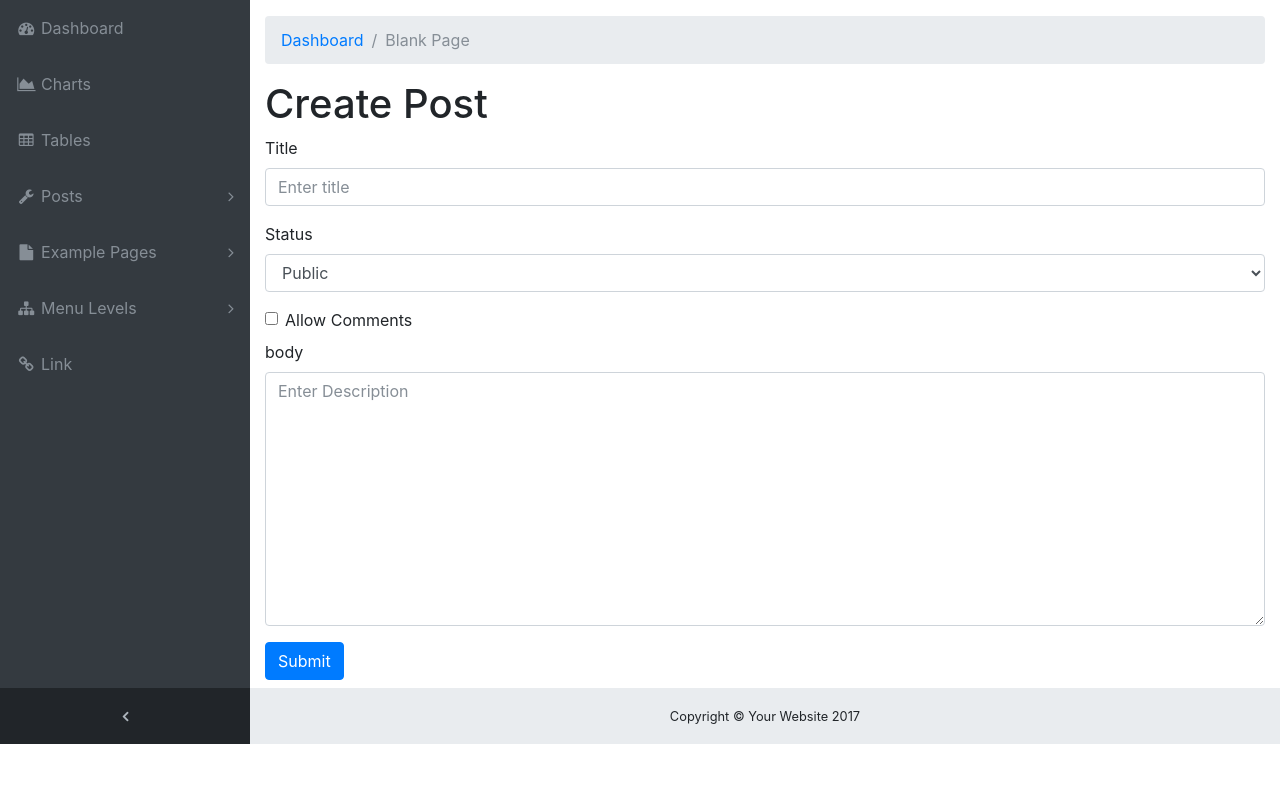
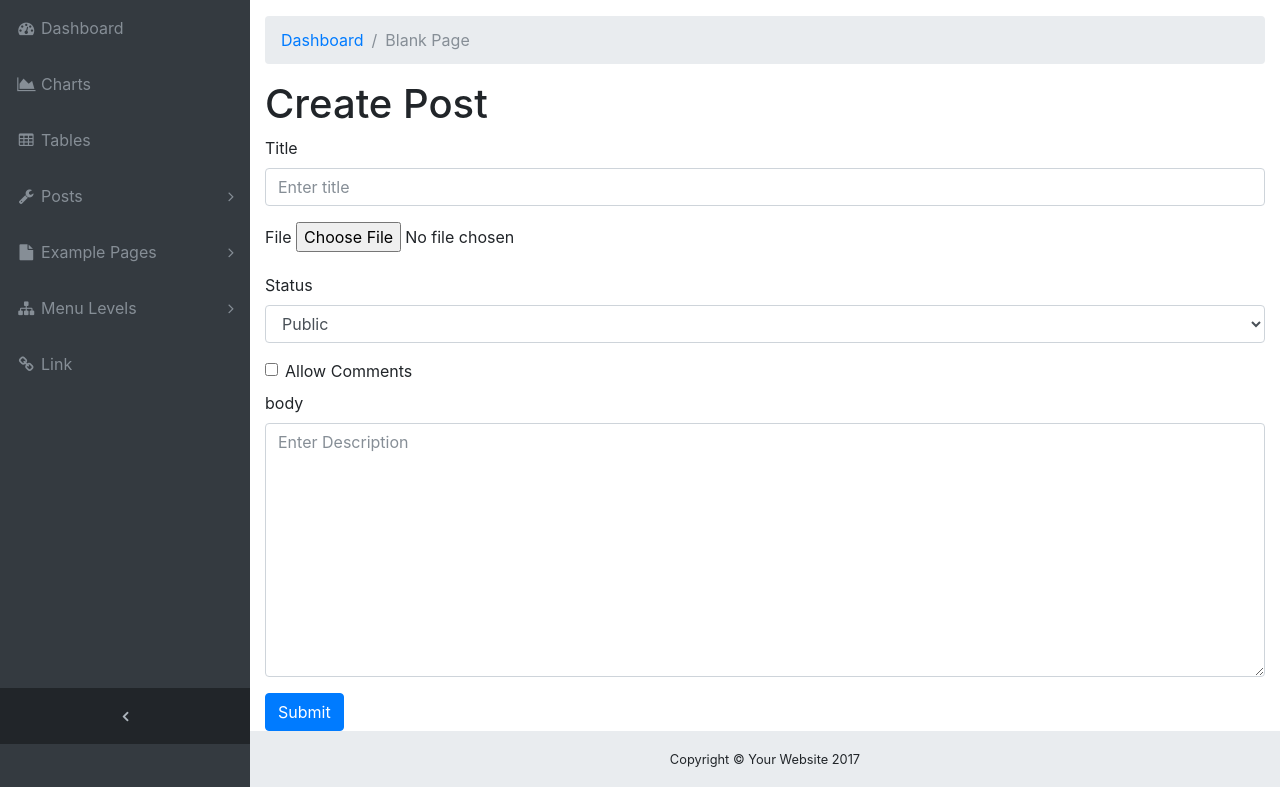
Before and after one commit to lvm3632/CMS, a Node server app: page /admin/posts/create in a window 1280 px wide. Shown: the part 56-843 px from the top of the page. Before the commit the page ends 800 px from the top, so only its background shows below. Run offline with Node 20, Linux system fonts and the light colour scheme; some libraries are stand-ins or nearby versions.

Commit message:
Upload feature

```diff
--- a/app.js
+++ b/app.js
@@ -5,6 +5,7 @@ const exphbs = require("express-handlebars");
 const mongoose = require("mongoose");
 const bodyParser = require("body-parser");
 const methodOverride = require("method-override");
+const upload = require("express-fileupload");
 
 const {
   allowInsecurePrototypeAccess,
@@ -23,9 +24,7 @@ mongoose
 app.use(express.static(path.join(__dirname, "public")));
 
 // Set View Engine
-
 const { select } = require("./helpers/handlebars-helpers");
-
 app.engine(
   "handlebars",
   exphbs({
@@ -35,6 +34,9 @@ app.engine(
   })
 );
 app.set("view engine", "handlebars");
+
+// Upload Middleware
+app.use(upload());
 
 // Body Parser
 app.use(bodyParser.urlencoded({ extended: true }));
--- /dev/null
+++ b/helpers/upload-helper.js
@@ -0,0 +1,10 @@
+module.exports = {
+  isEmpty: function (obj) {
+    for (let key in obj) {
+      if (obj.hasOwnProperty(key)) {
+        return false;
+      }
+    }
+    return true;
+  },
+};
--- a/models/Post.js
+++ b/models/Post.js
@@ -22,6 +22,10 @@ const PostSchema = new Schema({
     type: String,
     require: true,
   },
+
+  file: {
+    type: String,
+  },
 });
 
 module.exports = mongoose.model("posts", PostSchema);
--- a/package.json
+++ b/package.json
@@ -23,6 +23,7 @@
     "@handlebars/allow-prototype-access": "^1.0.3",
     "body-parser": "^1.19.0",
     "express": "^4.17.1",
+    "express-fileupload": "^1.2.0",
     "express-handlebars": "^5.2.0",
     "faker": "^5.1.0",
     "handlebars": "^4.7.6",
--- a/routes/admin/posts.js
+++ b/routes/admin/posts.js
@@ -1,6 +1,7 @@
 const express = require("express");
 const router = express.Router();
 const Post = require("../../models/Post");
+const { isEmpty } = require("../../helpers/upload-helper");
 
 router.all("/*", (req, res, next) => {
   req.app.locals.layout = "admin";
@@ -23,6 +24,22 @@ router.get("/create", (req, res) => {
 });
 
 router.post("/create", (req, res) => {
+  let filename = "placeholder.jpg";
+
+  if (!isEmpty(req.files)) {
+    let file = req.files.file;
+    filename = Date.now() + "-" + file.name;
+
+    let dirUploads = "./public/uploads/";
+
+    file.mv(dirUploads + filename, (err) => {
+      if (err) throw err;
+      console.log("Success in upload new image " + filename);
+    });
+  } else {
+    console.log("Is empty");
+  }
+
   let allowComments = true;
 
   req.body.allowComments != undefined
@@ -34,6 +51,7 @@ router.post("/create", (req, res) => {
     status: req.body.status,
     allowComments: allowComments,
     body: req.body.body,
+    file: filename,
   });
 
   newPost
--- a/views/admin/posts/create.handlebars
+++ b/views/admin/posts/create.handlebars
@@ -1,9 +1,14 @@
 <h1>Create Post</h1>
 
-<form action="/admin/posts/create" method="post">
+<form action="/admin/posts/create" method="post" enctype="multipart/form-data">
  <div class="form-group">
   <label for="title">Title</label>
   <input name="title" type="text" class="form-control" id="title" placeholder="Enter title">
+ </div>
+
+ <div class="form-group">
+  <label for="file">File</label>
+  <input type="file" name="file" class="form-control-upload">
  </div>
 
  <div class="form-group">
```
Also changed, not shown: 4 other files.
